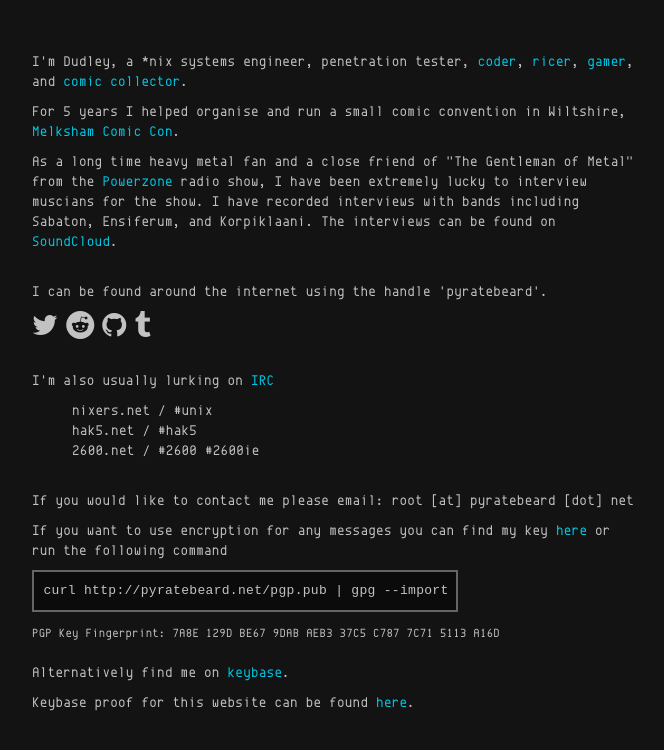
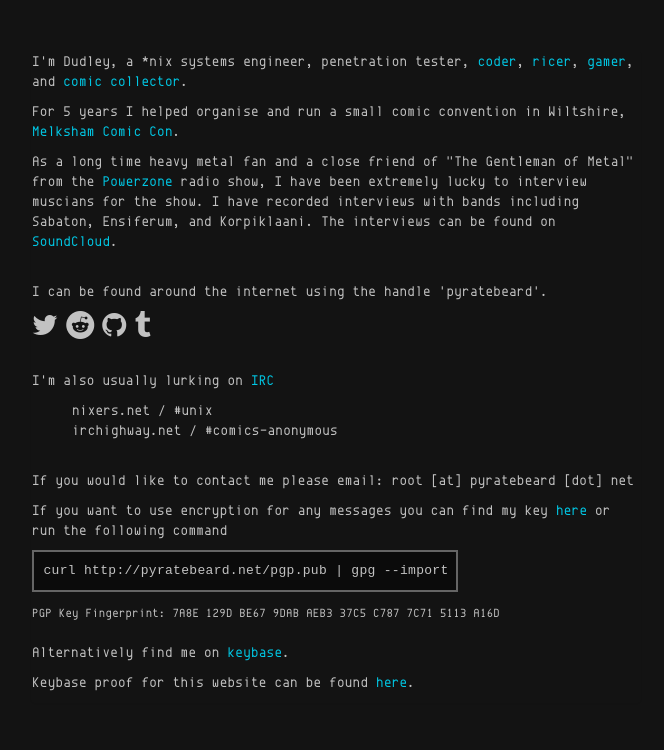
Before and after one commit to pyratebeard/pyratebeard.github.io, a Jekyll site: the page built from who.html, in a window 1280 px wide. Shown: the top 750 px of the page, without its empty margins (304-968 px from the left). Built offline with Jekyll 4.4.1, drawn with Linux system fonts in a browser that asks for light colours.

Commit message:
updated irc list

```diff
--- a/who.html
+++ b/who.html
@@ -19,8 +19,7 @@ layout: default
 <p>I'm also usually lurking on <a href='http://www.irchelp.org/' target='_blank' rel='noopener noreferrer'>IRC</a></p>
 <ul>
   <li>nixers.net / #unix</li>
-  <li>hak5.net / #hak5</li>
-  <li>2600.net / #2600 #2600ie</li>
+  <li>irchighway.net / #comics-anonymous</li>
 </ul>
 <br>
 <p>If you would like to contact me please email: root [at] pyratebeard [dot] net</p>
```
